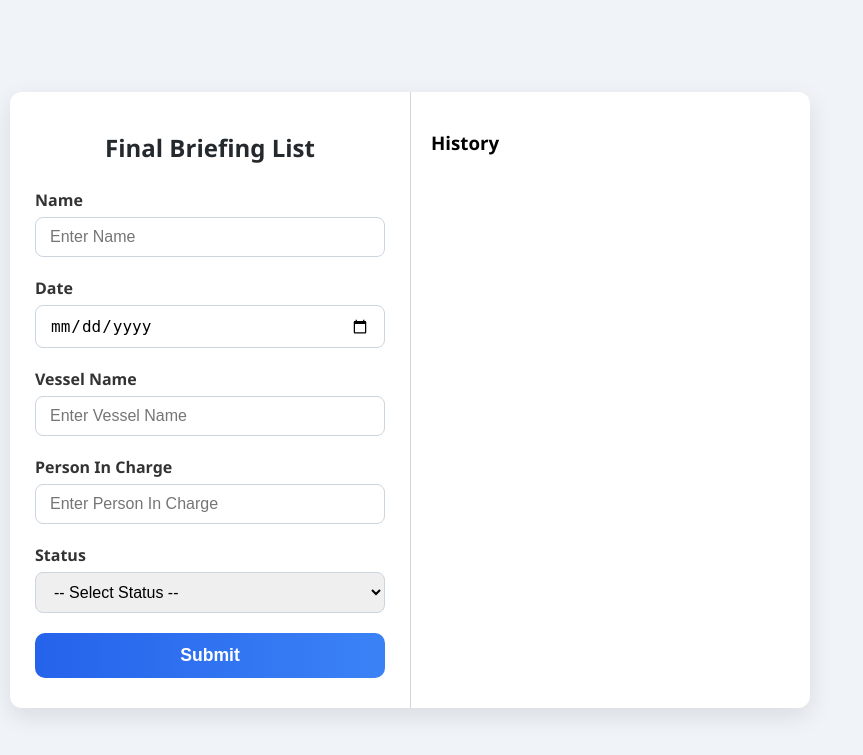
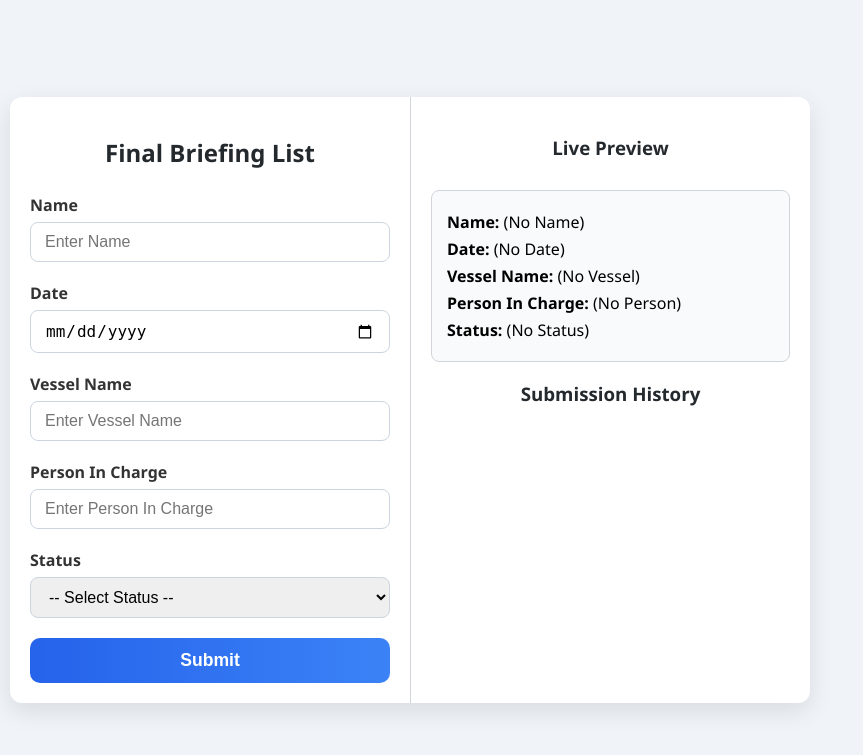
Before and after one commit to rafael0915/JIRAF_SIT, a Flask app: page /finalbriefing2 in a window 1280 px wide. Shown: the top 755 px of the page, without its empty margins (0-863 px from the left). Run offline with Flask 3, Linux system fonts and the light colour scheme.

Commit message:
finalbriefingcommit
Rafael

```diff
--- a/app.py
+++ b/app.py
@@ -51,10 +51,6 @@
     m = folium.Map(location=[1, 0], zoom_start=3)
 
     # Example markers
-    folium.Marker([51.505, -0.09], popup='London').add_to(m)
-    folium.Marker([48.8566, 2.3522], popup='Paris').add_to(m)
-    folium.Marker([35.6895, 139.6917], popup='Tokyo').add_to(m)
-    folium.Marker([-33.8688, 151.2093], popup='Sydney').add_to(m)
 
     # Save the map to an HTML file
     m.save('templates/map.html')
--- a/templates/finalbriefing2.html
+++ b/templates/finalbriefing2.html
@@ -26,17 +26,21 @@
       background: white;
       border-radius: 12px;
       box-shadow: 0 8px 24px rgba(0,0,0,0.1);
+      flex-wrap: wrap;
     }
-  .form-container {
-    padding: 20px 25px 30px;
+    .form-container, .history-container {
+      padding: 20px;
+      width: 100%;
+    }
+    @media (min-width: 768px) {
+      .form-container, .history-container {
         width: 50%;
       }
       .history-container {
-    padding: 20px;
         border-left: 1px solid #d1d5db;
-    width: 50%;
       }
-  h2 {
+    }
+    h2, h3 {
       text-align: center;
       font-weight: 700;
       margin-bottom: 25px;
@@ -60,9 +64,7 @@
       border-radius: 8px;
       transition: border-color 0.2s ease, box-shadow 0.2s ease;
     }
-  input[type="text"]:focus,
-  input[type="date"]:focus,
-  select:focus {
+    input:focus, select:focus {
       outline: none;
       border-color: #3b82f6;
       box-shadow: 0 0 6px #3b82f6aa;
@@ -79,8 +81,7 @@
       color: white;
       transition: background 0.3s ease;
     }
-  button:hover,
-  button:focus {
+    button:hover, button:focus {
       background: linear-gradient(90deg, #3b82f6 0%, #2563eb 100%);
       outline: none;
     }
@@ -90,13 +91,14 @@
       border: 1px solid #d1d5db;
       border-radius: 8px;
       background-color: #f9fafb;
-  }
-  .output h3 {
-    margin: 0 0 10px;
-    font-weight: 600;
+      animation: fadeIn 0.5s ease-in;
     }
     .output p {
       margin: 5px 0;
+    }
+    @keyframes fadeIn {
+      from { opacity: 0; transform: translateY(10px); }
+      to { opacity: 1; transform: translateY(0); }
     }
   </style>
 </head>
@@ -104,46 +106,72 @@
   <main class="container" role="main" aria-label="Input form">
     <div class="form-container">
       <h2>Final Briefing List</h2>
-      <form method="POST" novalidate>
+      <form id="briefingForm" novalidate>
         <label for="nameInput">Name</label>
-        <input id="nameInput" type="text" name="name" placeholder="Enter Name" aria-required="true" required
-          value="{{ name or '' }}" />
+        <input id="nameInput" type="text" name="name" placeholder="Enter Name" required />
 
         <label for="dateInput">Date</label>
-        <input id="dateInput" type="date" name="date" aria-required="true" required
-          value="{{ date or '' }}" />
+        <input id="dateInput" type="date" name="date" required />
 
         <label for="vesselNameInput">Vessel Name</label>
-        <input id=" vesselNameInput" type="text" name="vesselName" placeholder="Enter Vessel Name" aria-required="true" required
-          value="{{ vesselName or '' }}" />
+        <input id="vesselNameInput" type="text" name="vesselName" placeholder="Enter Vessel Name" required />
 
         <label for="personInChargeInput">Person In Charge</label>
-        <input id="personInChargeInput" type="text" name="personInCharge" placeholder="Enter Person In Charge" aria-required="true" required
-          value="{{ personInCharge or '' }}" />
+        <input id="personInChargeInput" type="text" name="personInCharge" placeholder="Enter Person In Charge" required />
 
         <label for="statusSelect">Status</label>
-        <select id="statusSelect" name="status" aria-required="true" required>
-          <option value="" disabled {% if not status %}selected{% endif %}>-- Select Status --</option>
-          <option value="Finished" {% if status == 'Finished' %}selected{% endif %}>Finished</option>
-          <option value="Pending" {% if status == 'Pending' %}selected{% endif %}>Pending</option>
+        <select id="statusSelect" name="status" required>
+          <option value="" disabled selected>-- Select Status --</option>
+          <option value="Finished">Finished</option>
+          <option value="Pending">Pending</option>
         </select>
 
-        <button type="submit" aria-label="Submit form and view output">Submit</button>
+        <button type="submit">Submit</button>
       </form>
     </div>
     <div class="history-container">
-      <h3>History</h3>
-      {% for entry in history %}
-      <div class="output" aria-live="polite">
-        <p><strong>Name:</strong> {{ entry.name or '(No Name Provided)' }}</p>
-        <p><strong>Date:</strong> {{ entry.date or '(No Date Provided)' }}</p>
-        <p><strong>Vessel Name:</strong> {{ entry.vesselName or '(No Vessel Name Provided)' }}</p>
-        <p><strong>Person In Charge:</strong> {{ entry.personInCharge or '(No Person In Charge Provided)' }}</p>
-        <p><strong>Status:</strong> {{ entry.status or '(No Status Provided)' }}</p>
-        <hr>
+      <h3>Live Preview</h3>
+      <div class="output">
+        <p><strong>Name:</strong> <span id="previewName">(No Name)</span></p>
+        <p><strong>Date:</strong> <span id="previewDate">(No Date)</span></p>
+        <p><strong>Vessel Name:</strong> <span id="previewVessel">(No Vessel)</span></p>
+        <p><strong>Person In Charge:</strong> <span id="previewPerson">(No Person)</span></p>
+        <p><strong>Status:</strong> <span id="previewStatus">(No Status)</span></p>
       </div>
-      {% endfor %}
+      <h3>Submission History</h3>
+      <div id="historyLog"></div>
     </div>
   </main>
+
+  <script>
+    const form = document.getElementById('briefingForm');
+    const historyLog = document.getElementById('historyLog');
+
+    form.addEventListener('input', () => {
+      document.getElementById('previewName').textContent = form.name.value || '(No Name)';
+      document.getElementById('previewDate').textContent = form.date.value || '(No Date)';
+      document.getElementById('previewVessel').textContent = form.vesselName.value || '(No Vessel)';
+      document.getElementById('previewPerson').textContent = form.personInCharge.value || '(No Person)';
+      document.getElementById('previewStatus').textContent = form.status.value || '(No Status)';
+    });
+
+    form.addEventListener('submit', function(e) {
+      e.preventDefault();
+
+      const entry = document.createElement('div');
+      entry.className = 'output';
+      entry.innerHTML = `
+        <p><strong>Name:</strong> ${form.name.value || '(No Name)'}</p>
+        <p><strong>Date:</strong> ${form.date.value || '(No Date)'}</p>
+        <p><strong>Vessel Name:</strong> ${form.vesselName.value || '(No Vessel)'}</p>
+        <p><strong>Person In Charge:</strong> ${form.personInCharge.value || '(No Person)'}</p>
+        <p><strong>Status:</strong> ${form.status.value || '(No Status)'}</p>
+        <hr>
+      `;
+      historyLog.prepend(entry);
+      form.reset();
+      document.querySelectorAll('.output span').forEach(span => span.textContent = '(No Data)');
+    });
+  </script>
 </body>
 </html>
```
Lines whose indentation alone changed are shown as unchanged.
